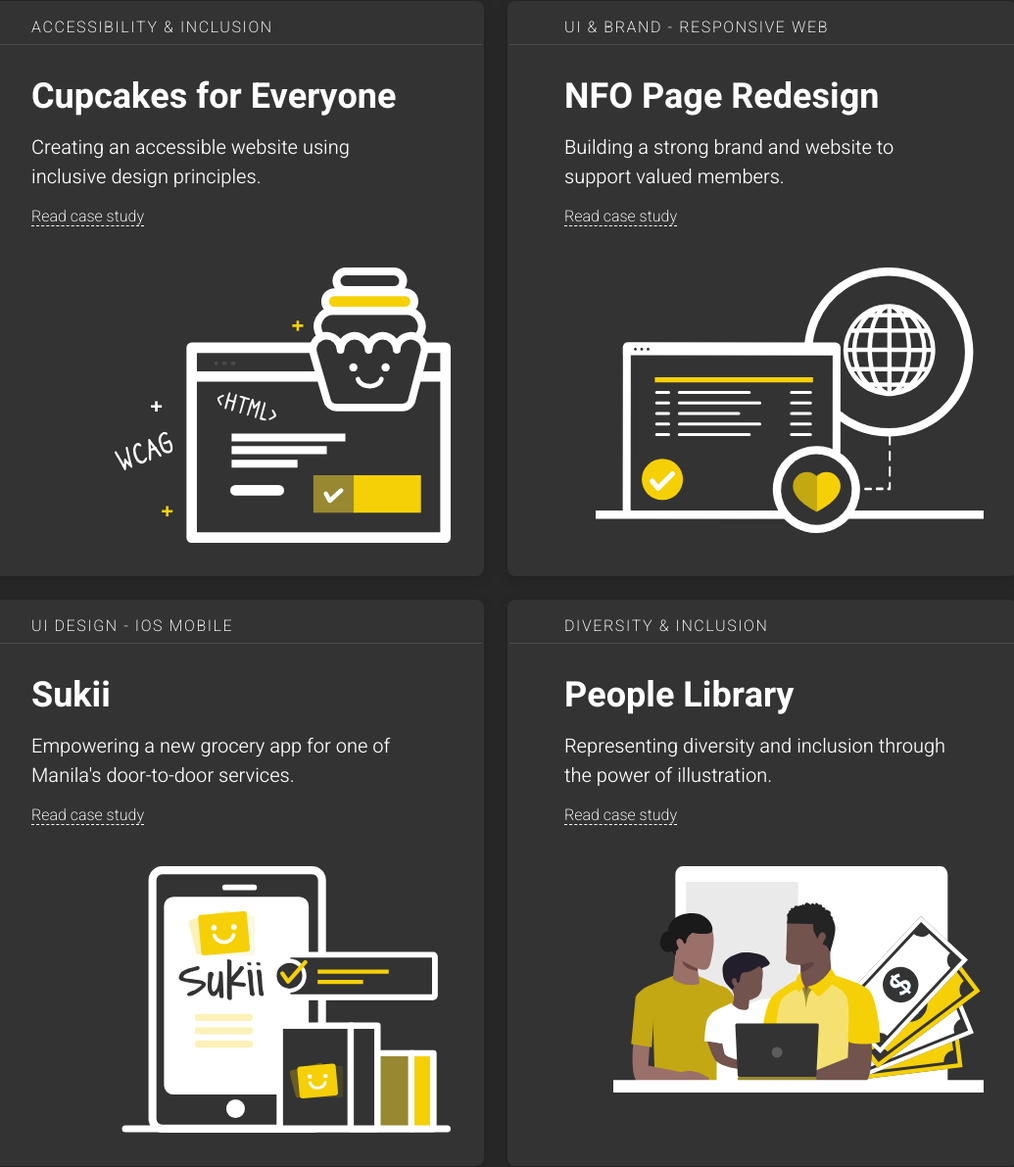
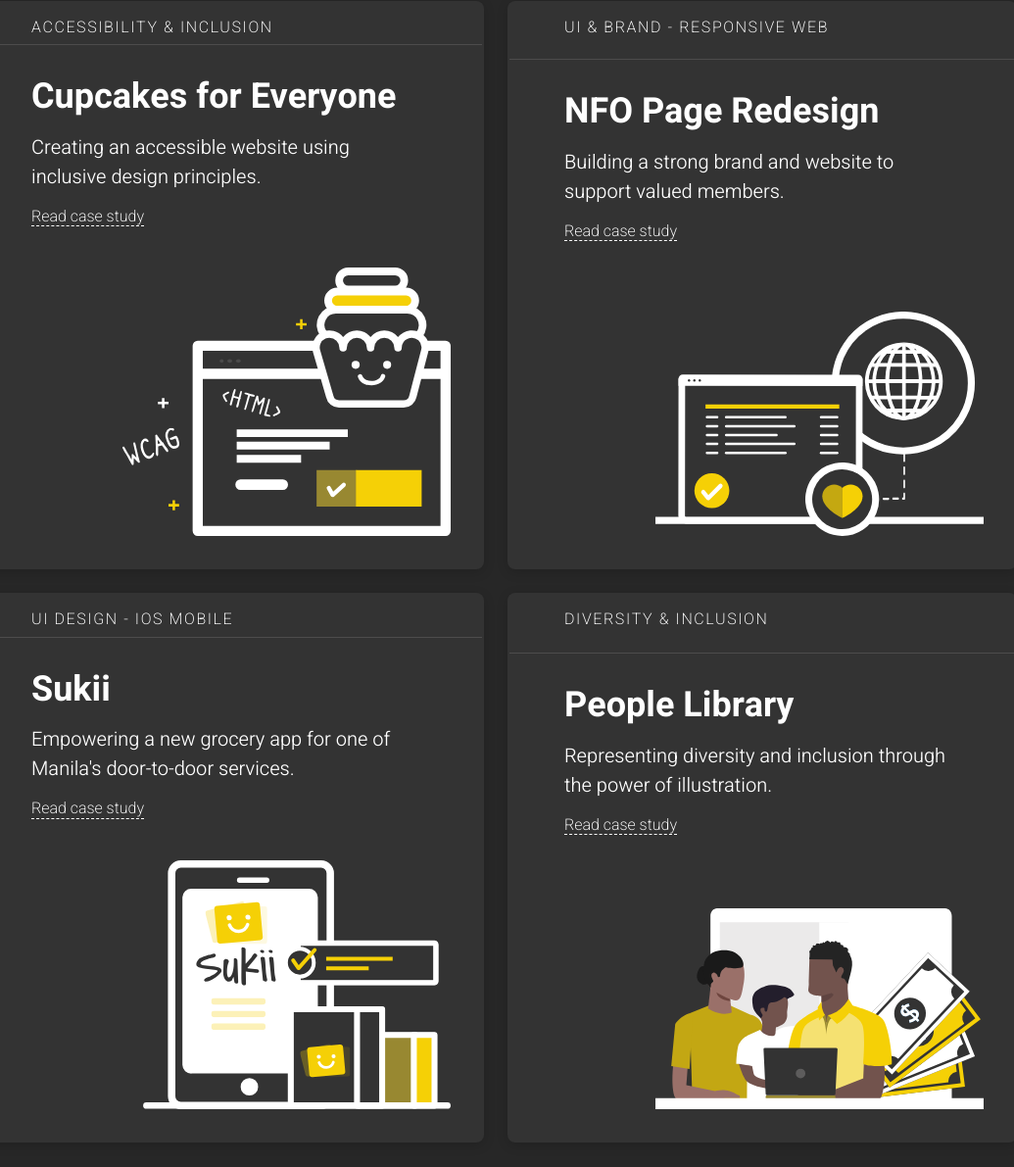
Before and after one commit to skey08/michelle-lana, a website: page index.html in a window 1280 px wide. Shown: the part 380-1571 px from the top of the page at 98% size, without its empty margins (134-1169 px from the left). Drawn offline with Linux system fonts and the light colour scheme.

Commit message:
Fix gap below icons

```diff
--- a/index.html
+++ b/index.html
@@ -58,9 +58,7 @@
                     <p class="card__text">Creating an accessible website using inclusive design principles.</p>
                     <a class="card__link" href="">Read case study</a>
                 </div>
-                <div class="card__icon-wrapper">
-                    <img class="card__icon" src="./assets/icons/cupcakes-cs.svg" alt="">
-                </div>
+                <img class="card__icon" src="./assets/icons/cupcakes-cs.svg" alt="">
             </div>
             <div class="card">
                 <h3 class="card__category">UI & Brand - Responsive Web</h3>
@@ -69,9 +67,7 @@
                     <p class="card__text">Building a strong brand and website to support valued members.</p>
                     <a class="card__link" href="">Read case study</a>
                 </div>
-                <div class="card__icon-wrapper">
-                    <img class="card__icon" src="./assets/icons/nfo-cs.svg" alt="">
-                </div>
+                <img class="card__icon" src="./assets/icons/nfo-cs.svg" alt="">
             </div>
             <div class="card">
                 <h3 class="card__category">UI Design - iOS Mobile</h3>
@@ -80,9 +76,7 @@
                     <p class="card__text">Empowering a new grocery app for one of Manila's door-to-door services.</p>
                     <a class="card__link" href="">Read case study</a>
                 </div>
-                <div class="card__icon-wrapper">
-                    <img class="card__icon" src="./assets/icons/sukii-cs.svg" alt="">
-                </div>
+                <img class="card__icon" src="./assets/icons/sukii-cs.svg" alt="">
             </div>
             <div class="card">
                 <h3 class="card__category">Diversity & Inclusion</h3>
@@ -91,9 +85,7 @@
                     <p class="card__text">Representing diversity and inclusion through the power of illustration.</p>
                     <a class="card__link" href="">Read case study</a>
                 </div>
-                <div class="card__icon-wrapper">
-                    <img class="card__icon" src="./assets/icons/people-cs.svg" alt="">
-                </div>
+                <img class="card__icon" src="./assets/icons/people-cs.svg" alt="">
             </div>
         </section>
     </main>
--- a/styles/components/card.scss
+++ b/styles/components/card.scss
@@ -3,6 +3,7 @@
     border-radius: 8px;
     box-shadow: 0 3px 12px 0 rgba(0, 0, 0, 0.15);
     border: 2px solid transparent;
+    display: grid;
 
     &:hover {
         box-shadow: 0 0 40px 0 rgba(245, 208, 6, 0.29);
@@ -53,19 +54,16 @@
         margin-bottom: 2px;
     }
 
-    &__icon-wrapper {
+    &__icon {
+        width: 65%;
         display: none;
+        align-self: end;
+        justify-self: right;
         padding: 0 2rem 2rem 0;
-        justify-content: end;
 
         @include mobile-break {
-            display: grid;
+            display: block;
         }
     }
 
-    &__icon {
-        width: 100%;
-    }
-
-
 }
```
Also changed, not shown: css/styles.css, 1 other file.
